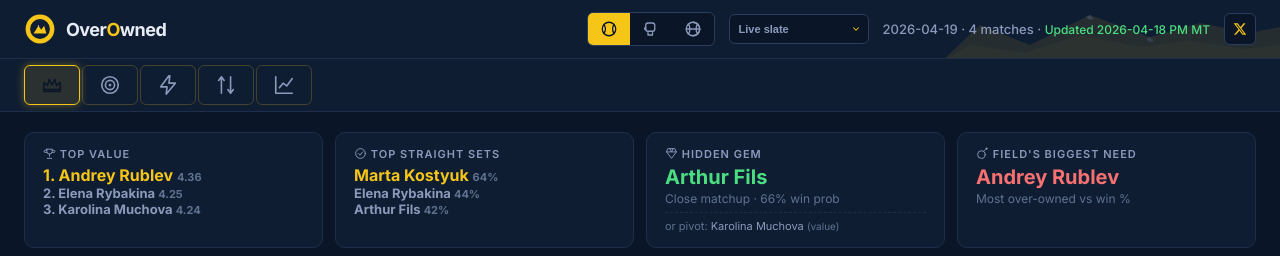
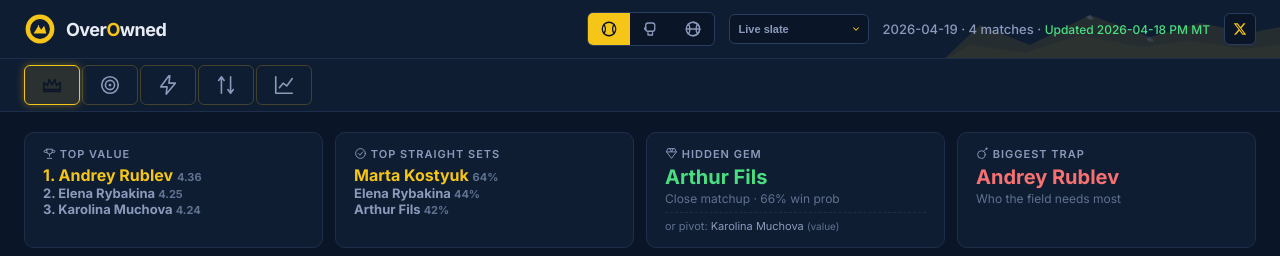
Before and after one commit to altapicks/APV1, a React (Vite) app: page / in a window 1280 px wide. Shown: the top 256 px of the page. Built offline with nearby package versions, Linux system fonts and the light colour scheme.

Commit message:
Update App.jsx

```diff
--- a/App.jsx
+++ b/App.jsx
@@ -64,7 +64,7 @@
   { icon: 'trophy',        label: 'Top 3 Value', desc: 'Highest pts/$1K salary' },
   { icon: 'target',        label: 'Top 3 Straight Sets', desc: 'Most likely straight-set win (+6 bonus)' },
   { icon: 'gem',           label: 'Hidden Gem', desc: 'Low ownership + high upside' },
-  { icon: 'bomb',          label: 'Trap', desc: 'High ownership + bust risk' },
+  { icon: 'bomb',          label: 'Trap', desc: 'Who the field needs most — prime fade' },
   { icon: 'flame',         label: 'Top PP EV', desc: 'Best expected value vs PP line' },
   { icon: 'trending-down', label: 'Worst PP EV', desc: 'Strong LESS play' },
 ];
@@ -72,7 +72,7 @@
   { icon: 'trophy',        label: 'Top 3 Value', desc: 'Highest pts/$1K salary' },
   { icon: 'fist',          label: 'Top 3 Finish Path', desc: 'Highest R1/R2 finish upside (+90/+70 bonus)' },
   { icon: 'gem',           label: 'Hidden Gem', desc: 'Low ownership + high ceiling' },
-  { icon: 'bomb',          label: 'Trap', desc: 'High ownership + low ceiling' },
+  { icon: 'bomb',          label: 'Trap', desc: 'Who the field needs most — prime fade' },
   { icon: 'flame',         label: 'Top PP EV', desc: 'Best expected value vs PP line' },
   { icon: 'trending-down', label: 'Worst PP EV', desc: 'Strong LESS play' },
 ];
@@ -80,7 +80,7 @@
   { icon: 'trophy',        label: 'Top 3 Value', desc: 'Highest pts/$1K salary' },
   { icon: 'rocket',        label: 'Top 3 Ceiling', desc: 'Highest 85th-percentile projection' },
   { icon: 'gem',           label: 'Hidden Gem', desc: 'Best value in salary band below biggest trap' },
-  { icon: 'bomb',          label: "Field's Biggest Need", desc: 'Over-owned relative to value — prime fade' },
+  { icon: 'bomb',          label: 'Biggest Trap', desc: 'Who the field needs most — prime fade' },
   { icon: 'flame',         label: 'Top PP EV', desc: 'Best expected value vs PP line' },
   { icon: 'trending-down', label: 'Worst PP EV', desc: 'Strong LESS play' },
 ];
@@ -1588,7 +1588,7 @@
           </div>
         )}
       </div>
-      <div className="metric"><div className="metric-label"><Icon name="bomb" size={13}/> Field's Biggest Need</div><div className="metric-value" style={{ color: 'var(--red-text)' }}>{trap || '-'}</div><div className="metric-sub">Most over-owned vs win %</div></div>
+      <div className="metric"><div className="metric-label"><Icon name="bomb" size={13}/> Biggest Trap</div><div className="metric-value" style={{ color: 'var(--red-text)' }}>{trap || '-'}</div><div className="metric-sub">Who the field needs most</div></div>
     </div>
     <SearchBar value={q} onChange={setQ} placeholder="Search players, opponents" total={pw.length} filtered={pwFiltered.length} />
     <div className="table-wrap"><table><thead><tr>
@@ -2082,7 +2082,7 @@
         </div>
         <div style={{ fontSize: 15, fontWeight: 600, color: 'var(--text)', marginBottom: 8 }}>No completed slates yet</div>
         <div style={{ fontSize: 13, maxWidth: 520, margin: '0 auto', lineHeight: 1.65, color: 'var(--text-muted)' }}>
-          Track Record populates as you upload DK contest CSVs from completed slates. Every <strong style={{color:'var(--primary)'}}>Top Value</strong>, <strong style={{color:'var(--primary)'}}>Hidden Gem</strong>, <strong style={{color:'var(--primary)'}}>Field's Biggest Need</strong>, and <strong style={{color:'var(--primary)'}}>PP Edge/Fade</strong> call gets graded — hit rates compound into actionable patterns over time.
+          Track Record populates as you upload DK contest CSVs from completed slates. Every <strong style={{color:'var(--primary)'}}>Top Value</strong>, <strong style={{color:'var(--primary)'}}>Hidden Gem</strong>, <strong style={{color:'var(--primary)'}}>Biggest Trap</strong>, and <strong style={{color:'var(--primary)'}}>PP Edge/Fade</strong> call gets graded — hit rates compound into actionable patterns over time.
         </div>
         <div style={{ fontSize: 11, color: 'var(--text-dim)', marginTop: 18, fontFamily: 'monospace' }}>Expected path: <span style={{color:'var(--text-muted)'}}>public/results/{sport}/aggregated.json</span></div>
       </div>
@@ -2320,7 +2320,7 @@
           </div>
         )}
       </div>
-      <div className="metric"><div className="metric-label"><Icon name="bomb" size={13}/> Field's Biggest Need</div><div className="metric-value" style={{ color: 'var(--red-text)' }}>{trap || '-'}</div><div className="metric-sub">Most over-owned vs win %</div></div>
+      <div className="metric"><div className="metric-label"><Icon name="bomb" size={13}/> Biggest Trap</div><div className="metric-value" style={{ color: 'var(--red-text)' }}>{trap || '-'}</div><div className="metric-sub">Who the field needs most</div></div>
     </div>
     <SearchBar value={q} onChange={setQ} placeholder="Search fighters, opponents" total={pw.length} filtered={pwFiltered.length} />
     <div className="table-wrap"><table><thead><tr>
@@ -2816,7 +2816,7 @@
   // have "good value". Good-value chalk is exactly where the field converges,
   // which is precisely what we're trying to differentiate from.
   // ═══════════════════════════════════════════════════════════════════════
-  // NBA TRAP ALGORITHM v2 — "Field's Biggest Need" via ownership vs value
+  // NBA TRAP ALGORITHM v2 — "Biggest Trap" via ownership vs value
   //
   //     trapScore = simOwn − (val × K)
   //
@@ -2966,7 +2966,7 @@
           </div>
         )}
       </div>
-      <div className="metric"><div className="metric-label"><Icon name="bomb" size={13}/> Field's Biggest Need</div><div className="metric-value" style={{ color: 'var(--red-text)' }}>{trap || '-'}</div><div className="metric-sub">Over-owned vs value</div></div>
+      <div className="metric"><div className="metric-label"><Icon name="bomb" size={13}/> Biggest Trap</div><div className="metric-value" style={{ color: 'var(--red-text)' }}>{trap || '-'}</div><div className="metric-sub">Who the field needs most</div></div>
     </div>
     {unprojectablePlayers.length > 0 && (
       <div style={{ padding: '10px 14px', marginBottom: 12, background: 'rgba(251,191,36,0.08)', border: '1px solid rgba(251,191,36,0.35)', borderRadius: 8, fontSize: 12, color: 'var(--text-muted)', display: 'flex', gap: 10, flexWrap: 'wrap', alignItems: 'center' }}>
@@ -3161,7 +3161,7 @@
     const boostFloor = Math.round(10 + contrarianStrength * 10);
     const LEV_CAP = 30;
 
-    // TRAP = "Field's Biggest Need" — ownership vs value with auto-calibrated K.
+    // TRAP = "Biggest Trap" — ownership vs value with auto-calibrated K.
     // Mirrors NBA DK tab v2: trapScore = simOwn − (val × K), gate ≥25%.
     const hasOwn = withSal.some(p => (ownership[p.name] || 0) > 0);
     let trap = null;
```
